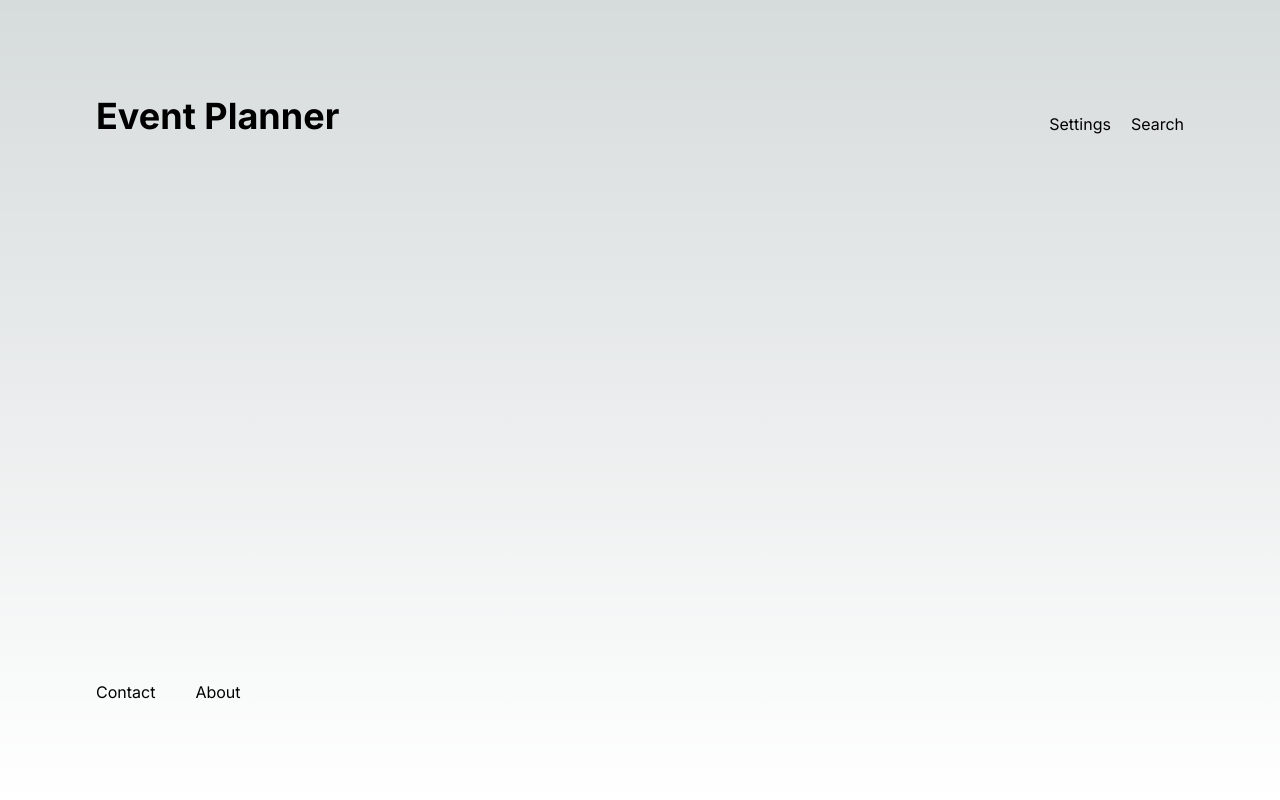
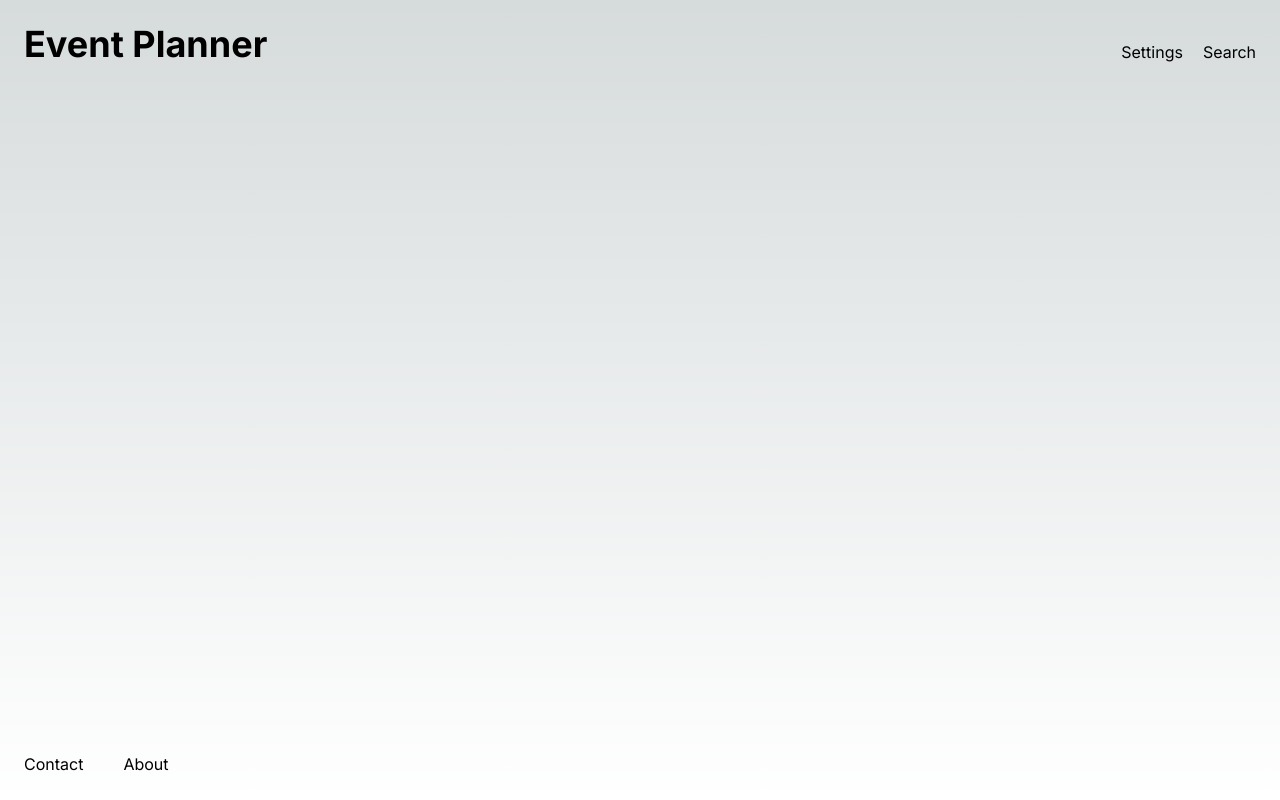
Before and after one commit to rakeezamalik/event-planner, a Next.js app: page / in a window 1280 px wide. Built offline with nearby package versions, Linux system fonts and the light colour scheme.

Commit message:
Fixing semantic html

```diff
--- a/app/globals.css
+++ b/app/globals.css
@@ -17,6 +17,11 @@
 }
 
 body {
+  display: flex;
+  min-height: 100vh;
+  padding: 24px;
+  flex-direction: column;
+  justify-content: space-between;
   color: rgb(var(--foreground-rgb));
   background: linear-gradient(
       to bottom,
--- a/app/page.tsx
+++ b/app/page.tsx
@@ -2,9 +2,10 @@ import { Footer, Header } from "@/components/molecules";
 
 export default function Home() {
   return (
-    <main className="flex min-h-screen flex-col items-center justify-between p-24">
+    <>
       <Header />
+      <main className="flex h-full flex-col items-center justify-between p-24"></main>
       <Footer />
-    </main>
+    </>
   );
 }
```
